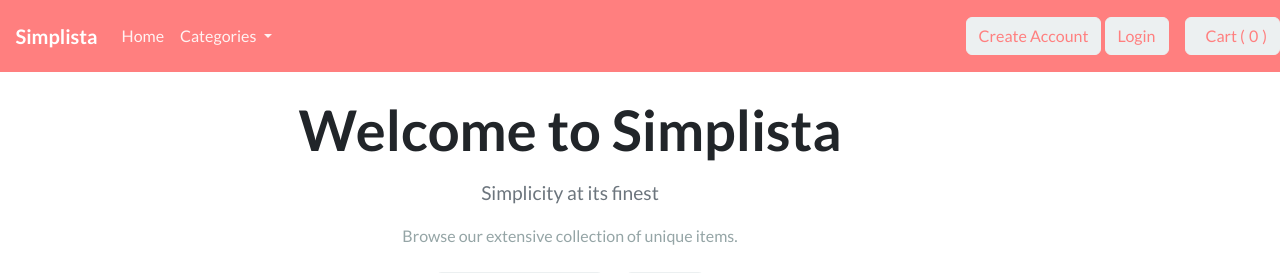
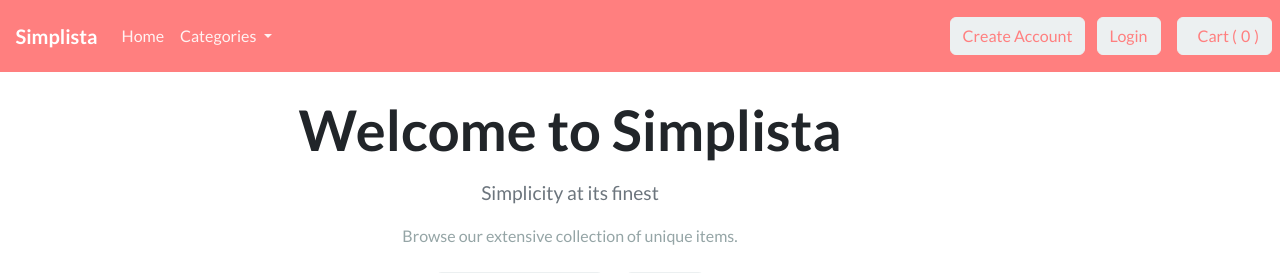
Before and after one commit to Rolin128/-cs5500-group2-ecommerce-platform, a Django app: page / in a window 1280 px wide. Shown: the top 273 px of the page. Run offline with Django 4.2, Linux system fonts and the light colour scheme; data comes from the database, SQL or seed files in the repository; both versions use the stored data as it was after the commit; some libraries are stand-ins or nearby versions.

Commit message:
button updates

```diff
--- a/account/views.py
+++ b/account/views.py
@@ -27,6 +27,8 @@ from django.contrib.auth.decorators import login_required
 
 
 from django.contrib import messages
+
+
 
 
 
--- a/store/templates/store/base.html
+++ b/store/templates/store/base.html
@@ -131,15 +131,15 @@
                         <li><a class="dropdown-item" href="{% url 'user-logout' %}">Logout</a></li>
                     </ul>
                 </div>
-                <a href="{% url 'cart-summary' %}" class="btn btn-light">
+                <a href="{% url 'cart-summary' %}" class="btn btn-light me-2">
                     <i class="bi bi-cart3"></i> Cart (<span id="cart-qty">{{ cart|length }}</span>)
                 </a>
             {% else %}
-                <div class="me-3">
-                    <a href="{% url 'register' %}" class="btn btn-light">Create Account</a>
+                <div class="me-3 ">
+                    <a href="{% url 'register' %}" class="btn btn-light me-2">Create Account</a>
                     <a href="{% url 'my-login' %}" class="btn btn-light">Login</a>
                 </div>
-                <a href="{% url 'cart-summary' %}" class="btn btn-light">
+                <a href="{% url 'cart-summary' %}" class="btn btn-light me-2">
                     <i class="bi bi-cart3"></i> Cart (<span id="cart-qty">{{ cart|length }}</span>)
                 </a>
             {% endif %}
--- a/store/templates/store/store.html
+++ b/store/templates/store/store.html
@@ -127,10 +127,11 @@
                 <div class="col-md-3 mb-4">
                     <!-- Product card for recommended items -->
                     <div class="card h-100">
-                        <img class="card-img-top" src="{{ product.image.url }}" alt="{{ product.title }}">
+                        <img class="card-img-top" src="{{ product.image.url }}" alt="{{ product.title }}"
+                        style="height: 400px; object-fit: cover;">
                         <div class="card-body">
                             <h5 class="card-title">{{ product.title }}</h5>
-                            <p class="card-text">${{ product.price }}</p>
+                            <p class="card-text" style="color: green;">${{ product.price }}</p>
                             <a href="{{ product.get_absolute_url }}" class="btn btn-primary">View Details</a>
                         </div>
                     </div>
```
Also changed, not shown: db.sqlite3.
